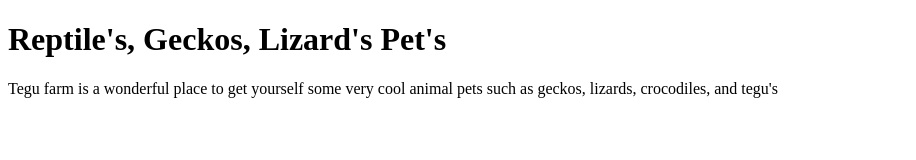
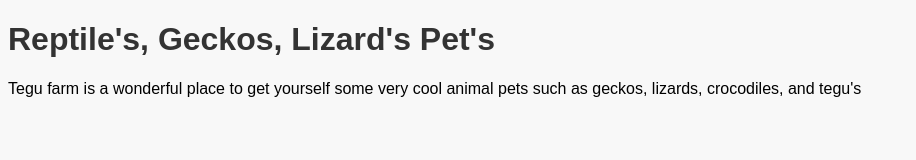
Before and after one commit to TomNeverSleeps/Tegufarm, a plain HTML site: page index.html in a window 1280 px wide. Shown: the whole page, without its empty margins (0-916 px from the left). Drawn offline with Linux system fonts and the light colour scheme.

Commit message:
Update index.html

```diff
--- a/index.html
+++ b/index.html
@@ -4,6 +4,7 @@
 <html>
     <head>
         <title>Tegu Farm</title>
+     <link rel="stylesheet" href="style.css"></link>
     </head>
     <body>
         <h1>Reptile's, Geckos, Lizard's Pet's</h1>
```
